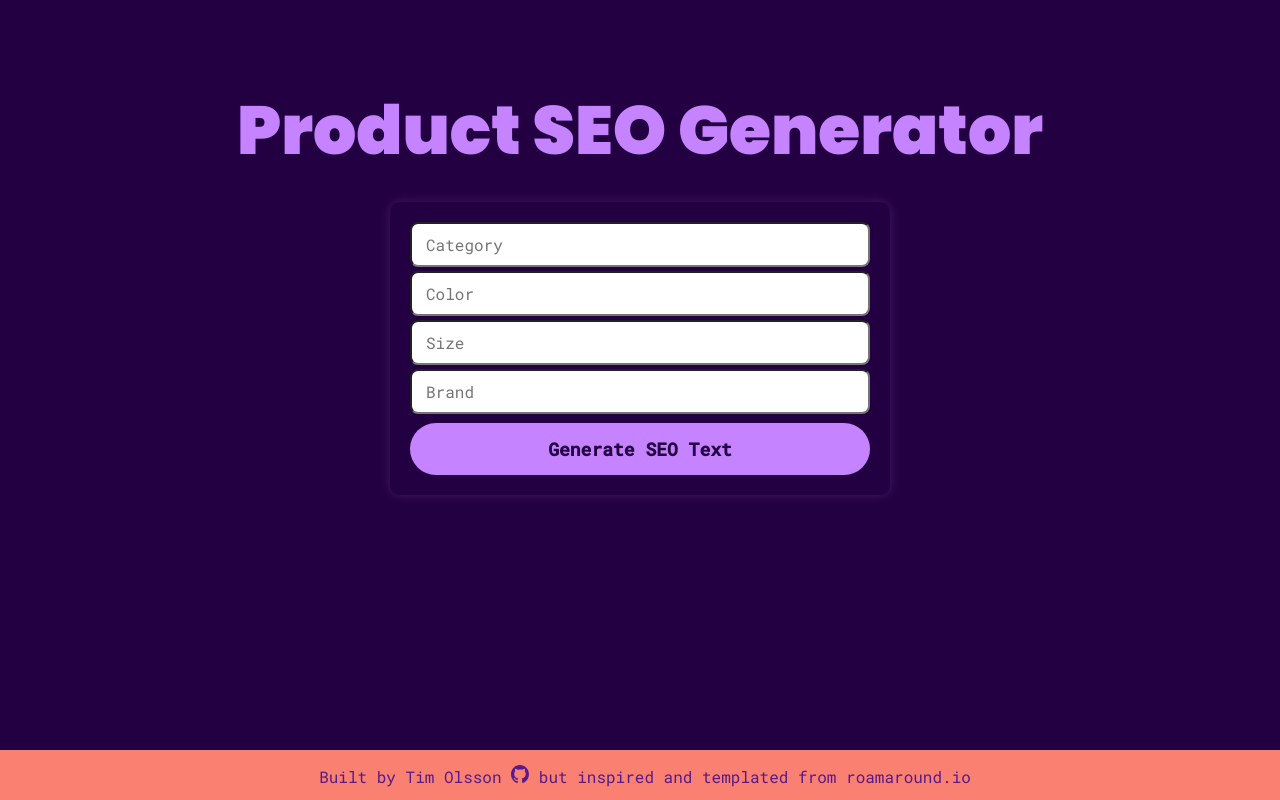
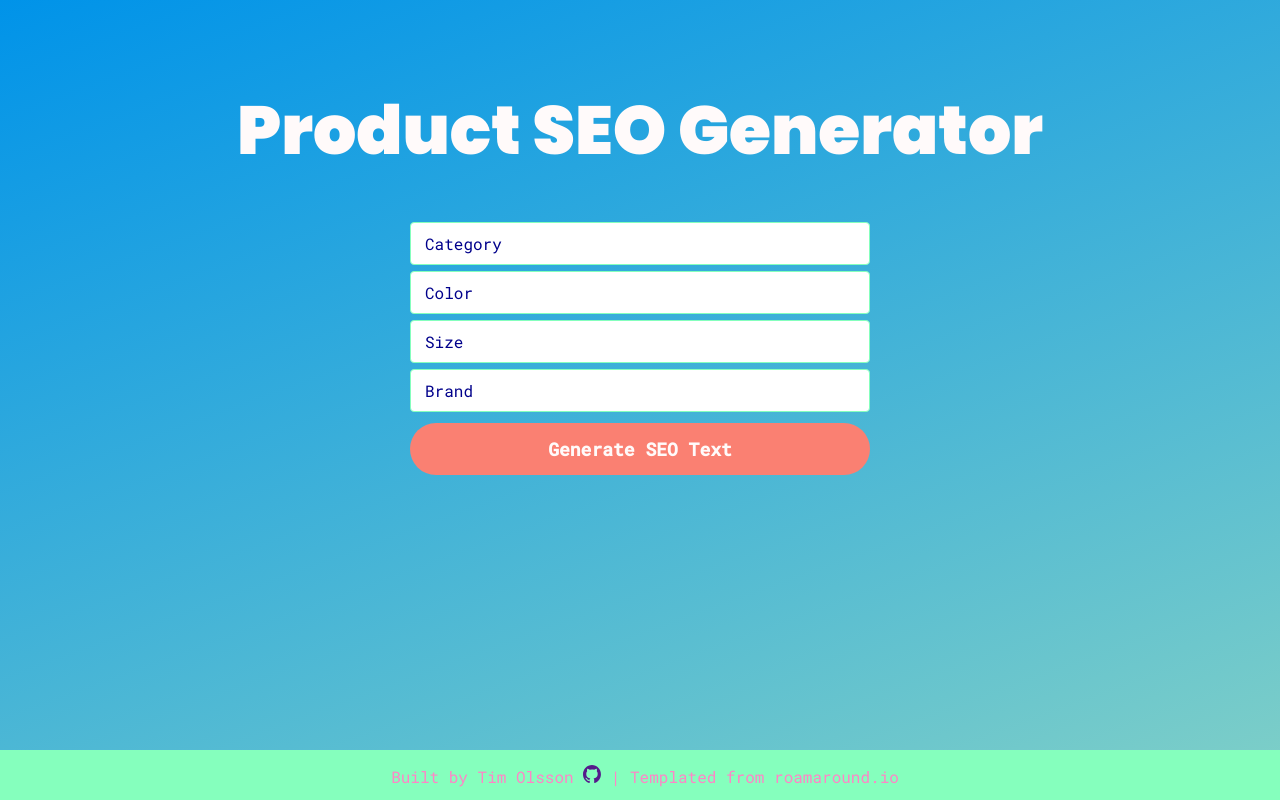
Before and after one commit to timolsson/gpt-product-seo-generator, a Next.js app: page / in a window 1280 px wide. Built offline with nearby package versions, Linux system fonts and the light colour scheme.

Commit message:
Style and text changes

```diff
--- a/app/components/Input/index.tsx
+++ b/app/components/Input/index.tsx
@@ -24,10 +24,11 @@ export default Input;
 const styles = {
   input: {
     padding: "10px 14px",
-    marginBottom: "4px",
+    marginBottom: "6px",
     outline: "none",
     fontSize: "16px",
     width: "100%",
-    borderRadius: "8px",
+    border: "1px solid #85ffbd",
+    borderRadius: "4px",
   },
 };
--- a/app/globals.css
+++ b/app/globals.css
@@ -2,45 +2,8 @@
 @import url("https://fonts.googleapis.com/css2?family=Poppins:wght@800;900&display=swap");
 
 :root {
-  background-color: #230041;
-  --max-width: 1100px;
-  --border-radius: 12px;
-
-  --foreground-rgb: 0, 0, 0;
-  --background-start-rgb: 214, 219, 220;
-  --background-end-rgb: 255, 255, 255;
-
-  --primary-glow: conic-gradient(
-    from 180deg at 50% 50%,
-    #16abff33 0deg,
-    #0885ff33 55deg,
-    #54d6ff33 120deg,
-    #0071ff33 160deg,
-    transparent 360deg
-  );
-  --secondary-glow: radial-gradient(
-    rgba(255, 255, 255, 1),
-    rgba(255, 255, 255, 0)
-  );
-
-  --tile-start-rgb: 239, 245, 249;
-  --tile-end-rgb: 228, 232, 233;
-  --tile-border: conic-gradient(
-    #00000080,
-    #00000040,
-    #00000030,
-    #00000020,
-    #00000010,
-    #00000010,
-    #00000080
-  );
-
-  --callout-rgb: 238, 240, 241;
-  --callout-border-rgb: 172, 175, 176;
-}
-
-li {
-  color: white;
+  background-color: #0093e9;
+  background-image: linear-gradient(160deg, #0093e9 0%, #80d0c7 100%);
 }
 
 * {
@@ -51,7 +14,7 @@ li {
 }
 
 p {
-  color: white;
+  color: snow;
 }
 
 html,
@@ -62,49 +25,33 @@ body {
   margin: 0;
 }
 
-.wrapper {
-  min-height: calc(100% - 70px);
-
-  /* Equal to height of footer */
-  /* But also accounting for potential margin-bottom of last child */
-  margin-bottom: -50px;
-}
-
 .footer {
   height: 50px;
+  width: 100%;
   display: flex;
+  position: absolute;
+  bottom: 0;
   justify-content: center;
   align-items: center;
-  background-color: salmon;
-  margin-top: 70px;
+  background-color: #85ffbd;
 }
 
 .footer p {
-  color: #551a8b;
+  color: #ff85c7;
   margin: 0;
   text-align: center;
   margin-left: 10px;
 }
 
 .footer a {
-  color: #551a8b;
-}
-
-body {
-  color: rgb(var(--foreground-rgb));
-}
-
-a {
-  text-decoration: none;
-  color: #c683ff;
-}
-
-a p {
-  color: #c683ff;
+  color: #ff85c7;
 }
 
 input {
   color: black;
+}
+::placeholder {
+  color: darkblue;
 }
 
 .input-button {
@@ -113,10 +60,10 @@ input {
   outline: none;
   padding: 14px 25px;
   cursor: pointer;
-  background-color: #c683ff;
-  color: #230041;
+  background-color: salmon;
+  color: snow;
   font-weight: bold;
-  border-radius: 50px;
+  border-radius: 40px;
   transition: all 0.35s;
   font-size: 18px;
 }
@@ -133,22 +80,18 @@ input {
 .results-container {
   width: 800px;
   padding-top: 55px;
+  padding-bottom: 55px;
   margin: 0 auto;
+  text-align: center;
 }
 
 .input-button:hover {
-  background-color: #a955f1;
+  background-color: #00e9ca;
 }
 
 @media screen and (max-width: 500px) {
   .form-container {
     width: 100%;
-  }
-}
-
-@media screen and (max-width: 600px) {
-  .sponsor {
-    display: none;
   }
 }
 
@@ -160,9 +103,3 @@ input {
     padding-top: 30px;
   }
 }
-
-@media screen and (max-width: 450px) {
-  .hero-header {
-    line-height: 70px;
-  }
-}
--- a/app/head.tsx
+++ b/app/head.tsx
@@ -1,11 +1,11 @@
 export default function Head() {
   return (
     <>
-      <title>Product SEO</title>
+      <title>Product SEO Generator</title>
       <meta content="width=device-width, initial-scale=1" name="viewport" />
       <meta
         name="description"
-        content="Generate product SEO texts with help of GPT3"
+        content="Generate product SEO texts with the help of GPT3"
       />
       <link rel="icon" href="/favicon.ico" />
     </>
--- a/app/layout.tsx
+++ b/app/layout.tsx
@@ -18,7 +18,7 @@ export default function RootLayout({
               <a
                 target="_blank"
                 rel="no-opener"
-                href="https://github.com/dabit3/gpt-travel-advisor"
+                href="https://github.com/timolsson"
               >
                 <Image
                   style={{ marginTop: "2px" }}
@@ -29,7 +29,7 @@ export default function RootLayout({
                 />
               </a>
             </span>{" "}
-            but inspired and templated from roamaround.io
+            | Templated from roamaround.io
           </p>
         </footer>
       </body>
--- a/app/page.tsx
+++ b/app/page.tsx
@@ -25,7 +25,7 @@ export default function Home() {
 
       setTimeout(() => {
         if (!loading) return;
-        setMessage("Getting closer ...");
+        setMessage("Hang on ...");
       }, 7000);
 
       setTimeout(() => {
@@ -128,7 +128,7 @@ const styles = {
   header: {
     textAlign: "center" as "center",
     marginTop: "60px",
-    color: "#c683ff",
+    color: "snow",
     fontWeight: "900",
     fontFamily: "Poppins",
     fontSize: "68px",
@@ -138,10 +138,9 @@ const styles = {
     flexDirection: "column" as "column",
     margin: "20px auto 0px",
     padding: "20px",
-    boxShadow: "0px 0px 12px rgba(198, 131, 255, .2)",
     borderRadius: "10px",
   },
   result: {
-    color: "white",
+    color: "snow",
   },
 };
--- a/pages/api/get-seo.ts
+++ b/pages/api/get-seo.ts
@@ -1,4 +1,3 @@
-// Next.js API route support: https://nextjs.org/docs/api-routes/introduction
 import type { NextApiRequest, NextApiResponse } from "next";
 
 type Data = {
@@ -39,7 +38,7 @@ export default async function handler(
     throw new Error("please reduce size of request");
   }
 
-  let basePrompt = `what is an ideal SEO text for a ${color} ${size} ${category} made by the brand ${brand}? Use color, size, category and brand in the result. Do not include anything regarding SEO`;
+  let basePrompt = `Provide me with an ideal SEO text for a ${color} ${size} ${category} made by the brand ${brand}? Use color, size, category and brand in the result. Do not include anything regarding SEO`;
   try {
     const response = await fetch("https://api.openai.com/v1/completions", {
       method: "POST",
```
